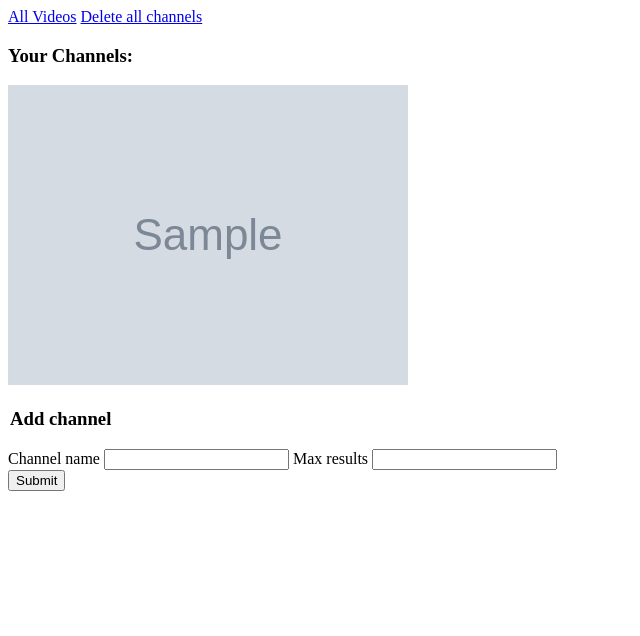
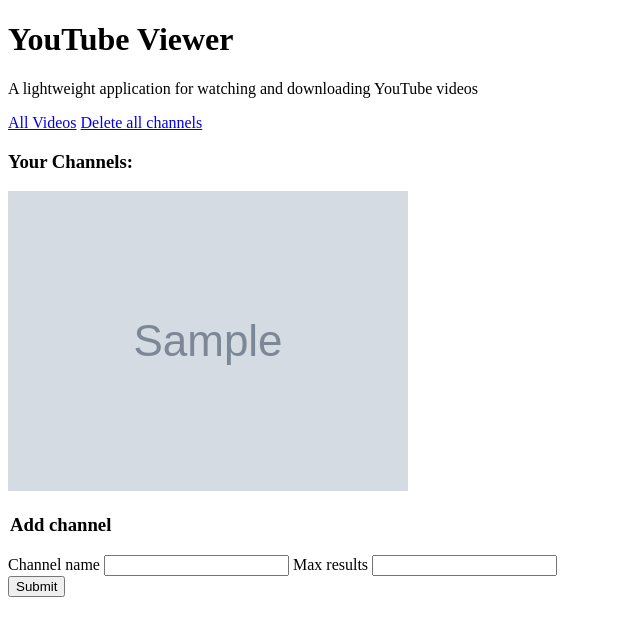
Before and after one commit to AhmedSakrr/youtube_viewer, a Python web app: template viewer/templates/home.html in a window 1280 px wide. Shown: the top 636 px of the page, without its empty margins (0-640 px from the left). Run offline with Jinja, Linux system fonts and the light colour scheme; the template is opened without the code that fills it: most values are stand-ins (such as "Sample title", 1, 10 or a date in 2020); grey boxes marked "Sample" are stand-in pictures; form fields are guessed from the names that the template uses.

Commit message:
add rudimentary styling to start with; include separate header.html file

```diff
--- a/viewer/routes.py
+++ b/viewer/routes.py
@@ -2,7 +2,7 @@ import os
 import sys
 sys.path.append('..')
 
-from flask import render_template, url_for, flash, redirect, request, session
+from flask import render_template, url_for, flash, redirect, request, session, abort
 from viewer import app, db
 from viewer.forms import SearchForm #RegistrationForm, LoginForm, UpdateAccountForm, PostForm
 from viewer.models import Video #User, Post
--- /dev/null
+++ b/viewer/static/layout.css
@@ -0,0 +1,25 @@
+/* HEADER */
+.header {
+    position:relative;
+    top:0;
+    left:0;
+}
+
+.header h1 {
+    font-size:2rem;
+}
+
+.header p {
+    font-size:1rem;
+}
+
+/* GENERAL LAYOUT */
+
+.alert {
+    font-size:1.5rem;
+    margin-top: 1rem;
+    margin-bottom: 1rem;
+    color: red;
+}
+
+/* HOME */
--- /dev/null
+++ b/viewer/templates/header.html
@@ -0,0 +1,4 @@
+<div class="header">
+    <h1>YouTube Viewer</h1>
+    <p>A lightweight application for watching and downloading YouTube videos</p>
+</div>
--- a/viewer/templates/home.html
+++ b/viewer/templates/home.html
@@ -2,10 +2,11 @@
 
 {% block content %}
     <div class="">
-        <a href="{{ url_for('results') }}">All Videos</a>
-        <a href="{{ url_for('delete_results') }}">Delete all channels</a>
-
         <div class="">
+            <a href="{{ url_for('results') }}">All Videos</a>
+            <a href="{{ url_for('delete_results') }}">Delete all channels</a>
+        </div>
+        <div id="channels" class="">
             <h3>Your Channels:</h3>
             {% for channel in knownChannels %}
                 <!--<a href="{{ url_for('channel', channelID=channel['channelID']) }}">{{ channel['channelName'] }}</a><br>-->
--- a/viewer/templates/layout.html
+++ b/viewer/templates/layout.html
@@ -3,8 +3,10 @@
     <head>
         <meta charset="utf-8">
         <title>Youtube Viewer</title>
+        <link rel="stylesheet" href="{{ url_for('static', filename='layout.css') }}">
     </head>
     <body>
+        {% include 'header.html' %}
         {% with messages = get_flashed_messages(with_categories=true) %}
             {% if messages %}
                 {% for category, message in messages %}
```
